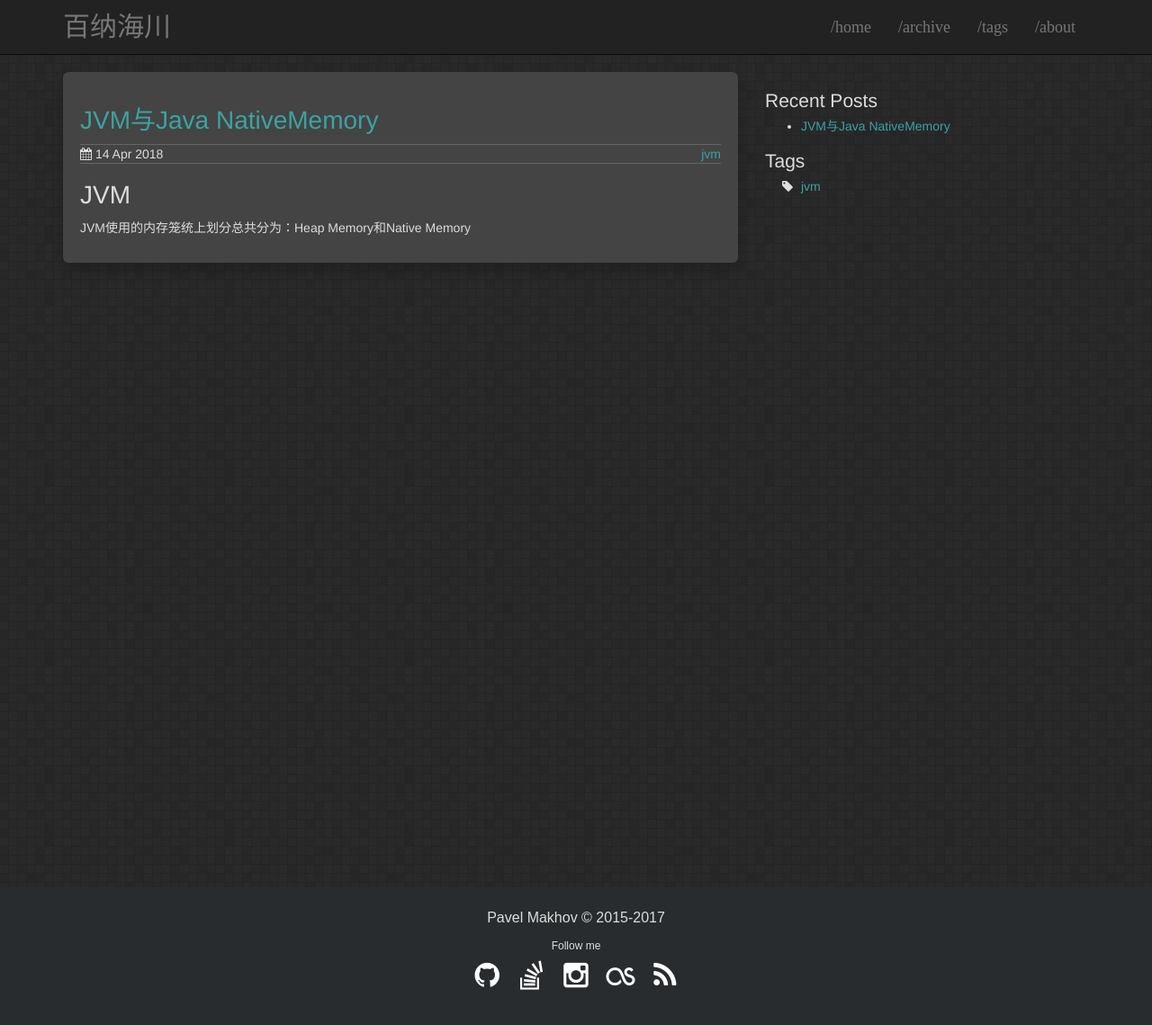
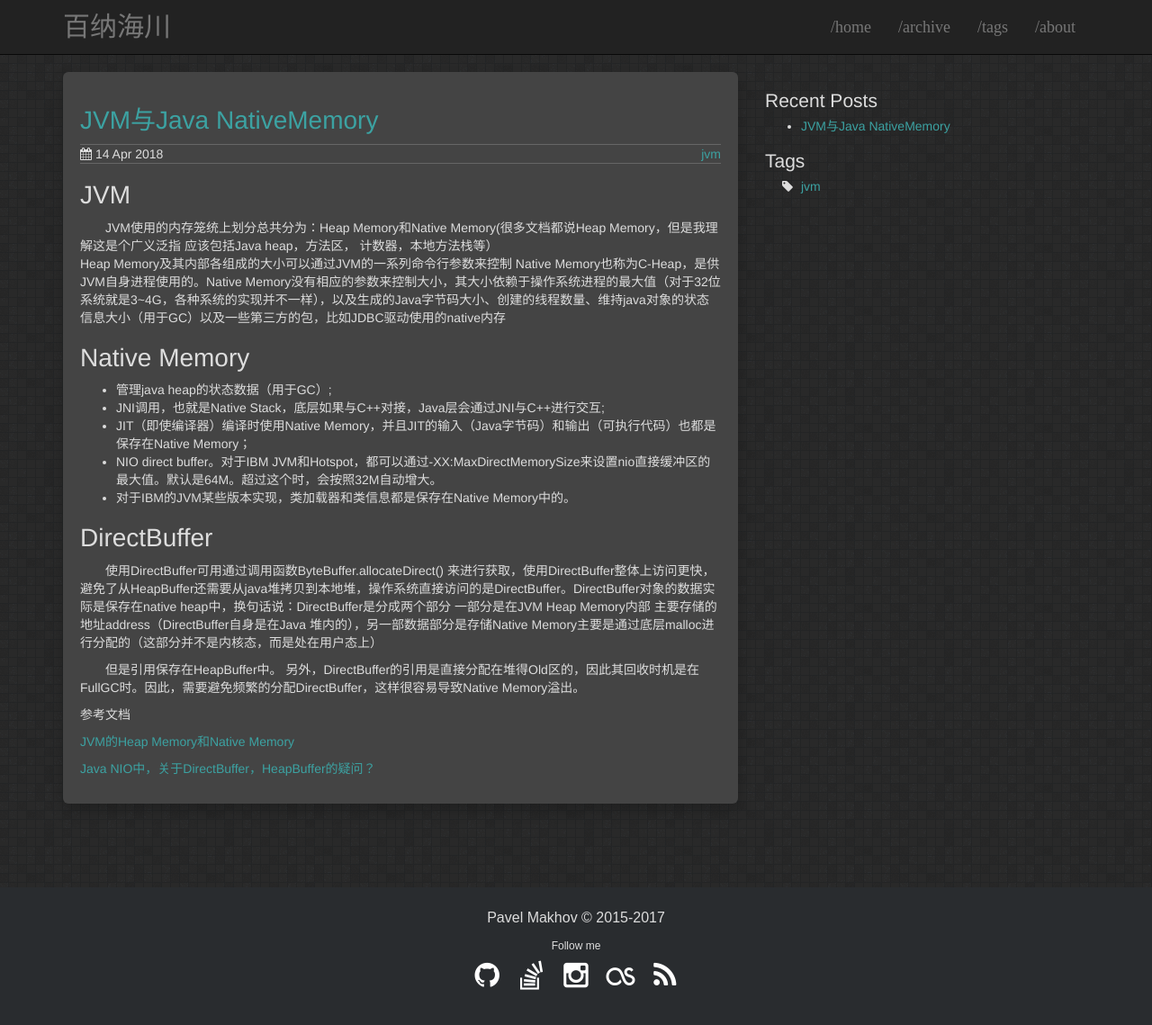
Before and after one commit to igithu/summary, a Jekyll site: the page built from _posts/2018-04-14-jvm-nativememory.md, in a window 1280 px wide and 1163 px high. Shown: the top 1139 px of the window at 90% size. Built offline with Jekyll 4.4.1, drawn with Linux system fonts in a browser that asks for light colours.

Commit message:
Update 2018-04-14-jvm-nativememory.md

```diff
--- a/_posts/2018-04-14-jvm-nativememory.md
+++ b/_posts/2018-04-14-jvm-nativememory.md
@@ -7,4 +7,30 @@ tags: jvm
 
 # JVM
 
-  JVM使用的内存笼统上划分总共分为：Heap Memory和Native Memory
+&emsp;&emsp;JVM使用的内存笼统上划分总共分为：Heap Memory和Native Memory(很多文档都说Heap Memory，但是我理解这是个广义泛指 应该包括Java heap，方法区， 计数器，本地方法栈等）
+Heap Memory及其内部各组成的大小可以通过JVM的一系列命令行参数来控制 Native Memory也称为C-Heap，是供JVM自身进程使用的。Native Memory没有相应的参数来控制大小，其大小依赖于操作系统进程的最大值（对于32位系统就是3~4G，各种系统的实现并不一样），以及生成的Java字节码大小、创建的线程数量、维持java对象的状态信息大小（用于GC）以及一些第三方的包，比如JDBC驱动使用的native内存
+
+# Native Memory
+
+* 管理java heap的状态数据（用于GC）;
+* JNI调用，也就是Native Stack，底层如果与C++对接，Java层会通过JNI与C++进行交互;
+* JIT（即使编译器）编译时使用Native Memory，并且JIT的输入（Java字节码）和输出（可执行代码）也都是保存在Native Memory；
+* NIO direct buffer。对于IBM JVM和Hotspot，都可以通过-XX:MaxDirectMemorySize来设置nio直接缓冲区的最大值。默认是64M。超过这个时，会按照32M自动增大。
+* 对于IBM的JVM某些版本实现，类加载器和类信息都是保存在Native Memory中的。
+
+
+# DirectBuffer
+
+&emsp;&emsp;使用DirectBuffer可用通过调用函数ByteBuffer.allocateDirect() 来进行获取，使用DirectBuffer整体上访问更快，避免了从HeapBuffer还需要从java堆拷贝到本地堆，操作系统直接访问的是DirectBuffer。DirectBuffer对象的数据实际是保存在native heap中，换句话说：DirectBuffer是分成两个部分 一部分是在JVM Heap Memory内部 主要存储的地址address（DirectBuffer自身是在Java 堆内的），另一部数据部分是存储Native Memory主要是通过底层malloc进行分配的（这部分并不是内核态，而是处在用户态上）
+
+&emsp;&emsp;但是引用保存在HeapBuffer中。 另外，DirectBuffer的引用是直接分配在堆得Old区的，因此其回收时机是在FullGC时。因此，需要避免频繁的分配DirectBuffer，这样很容易导致Native Memory溢出。
+
+
+
+
+
+参考文档
+
+[JVM的Heap Memory和Native Memory](http://mahaijin.github.io/2015/04/27/JVM%E7%9A%84Heap%20Memory%E5%92%8CNative%20Memory/)
+
+[Java NIO中，关于DirectBuffer，HeapBuffer的疑问？](https://www.zhihu.com/question/57374068)
```
